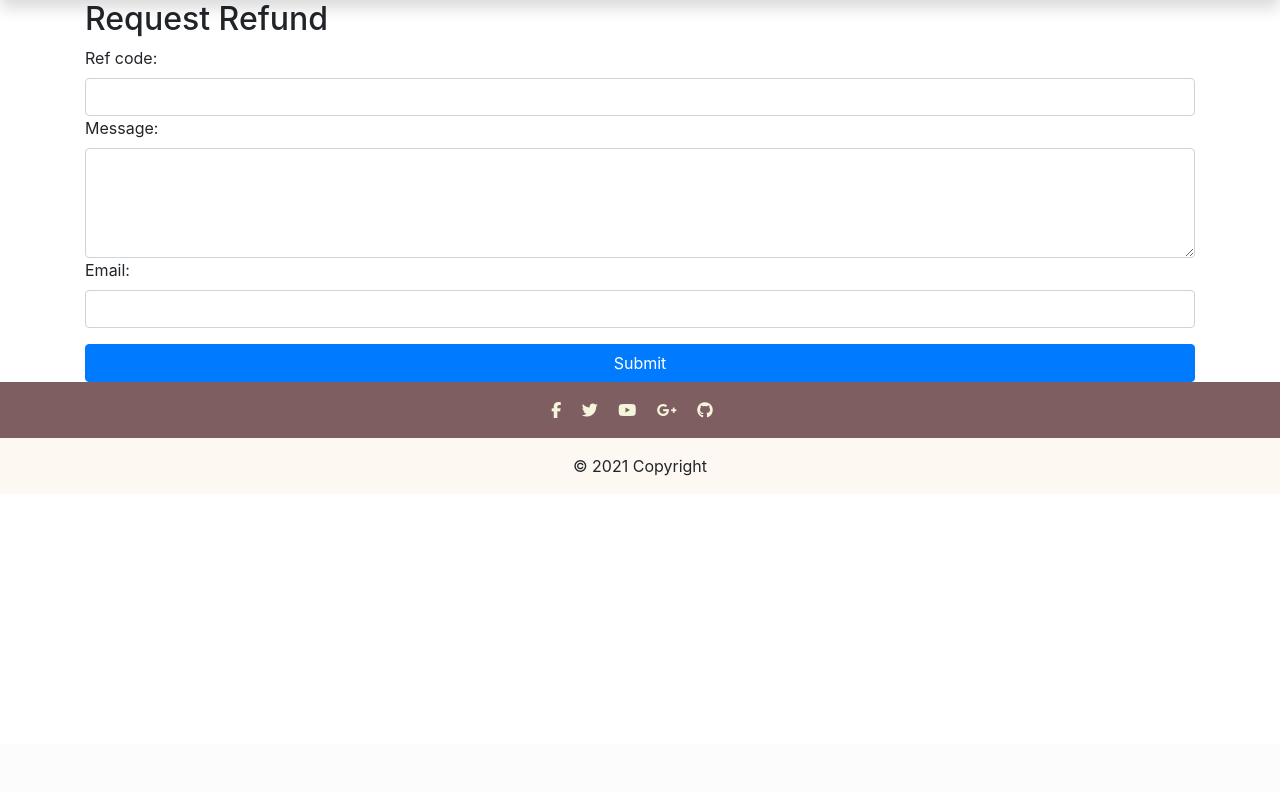
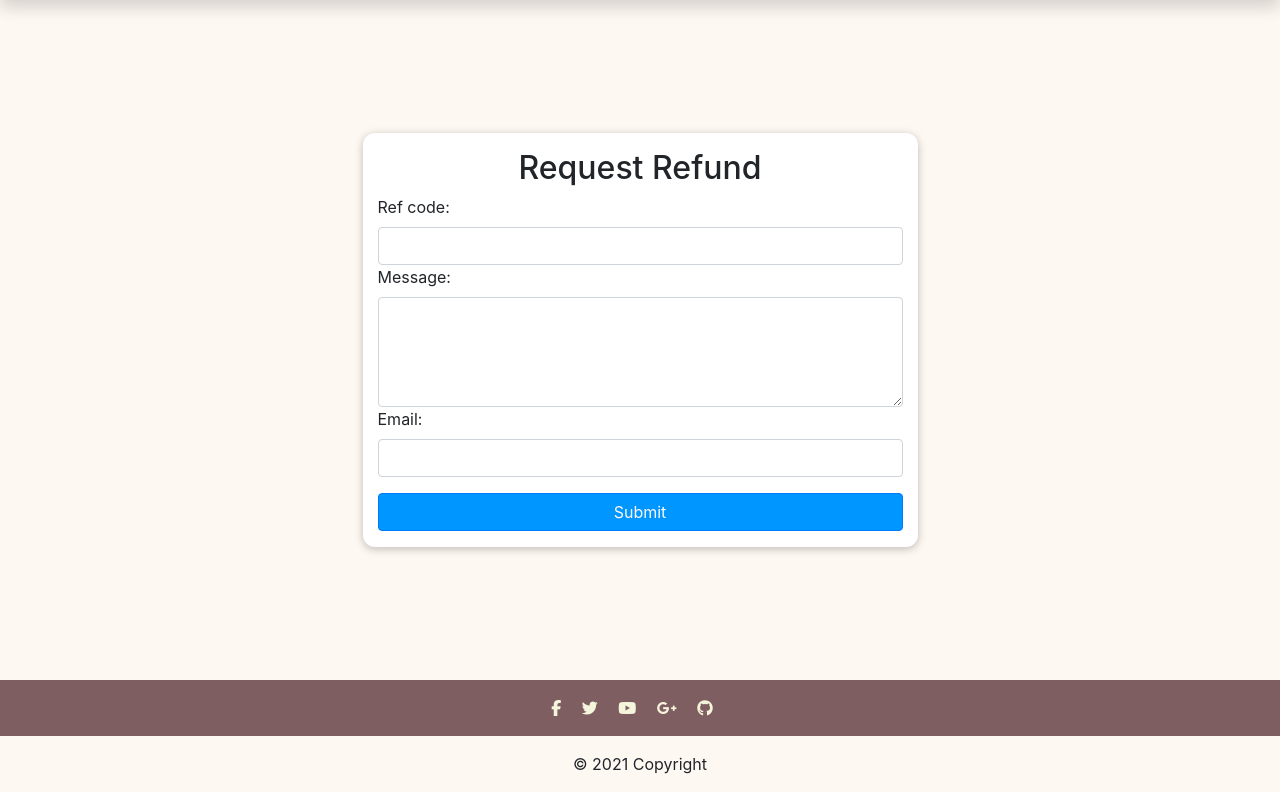
Before and after one commit to mharre/e_commerce, a Django app: page /request-refund/ in a window 1280 px wide. Shown: the part 56-848 px from the top of the page. Before the commit the page ends 532 px from the top, so only its background shows below. Run offline with Django 3.2, Linux system fonts and the light colour scheme; some libraries are stand-ins or nearby versions.

```diff
--- a/my_site/templates/my_site/request_refund.html
+++ b/my_site/templates/my_site/request_refund.html
@@ -1,15 +1,17 @@
 {% extends 'base.html' %}
 
 {% block content %}
-<div class="container">
-
-    <h2>Request Refund</h2>
-    <form method="POST">
-        {% csrf_token %}
-        {{ form }}
-        <button type="submit" class='btn btn-primary btn-block mt-3'>Submit</button>
-    </form>
-
+<div class="container-fluid" id='refund-wrapper'>
+    <div class="container parent1 h-100 d-flex justify-content-center align-items-center">
+        <div class="container w-50 py-3" id='refund-form-wrapper'>
+            <h2 class='text-center'>Request Refund</h2>
+            <form method="POST">
+                {% csrf_token %}
+                {{ form }}
+                <button type="submit" class='btn btn-primary btn-block mt-3' id='refund-submit-btn'>Submit</button>
+            </form>
+        </div>
+    </div>
 
 </div>
 {% endblock %}
--- a/static/navbar.css
+++ b/static/navbar.css
@@ -127,5 +127,32 @@ html, body {
 }
 
 #test3 {
-    background-color: #fef8f3;;
+    background-color: #fef8f3;
 }
+
+#refund-wrapper {
+    background-color: #fef8f3;
+}
+
+#refund-form-wrapper {
+    background-color: white;
+    border-radius: 12px;
+    box-shadow: 0 2px 8px rgba(0, 0, 0, 0.25);
+}
+
+#refund-submit-btn {
+    background-color: #0096FF;
+    color:#fef8f5;
+}
+
+#refund-submit-btn:hover,
+#refund-submit-btn:active {
+    background-color: #0060a5;
+    border-color: #0060a5;
+}
+
+#refund-submit-btn:focus,
+#refund-submit-btn:active {
+    outline:#fef8f5;
+    box-shadow: 0 0 0 0.2rem rgba(0, 81, 255, 0.25);
+}
```
Also changed, not shown: my_site/static/my_site/my_orders.css (+10 -0 lines), my_site/templates/my_site/my_orders.html (+9 -3 lines).
